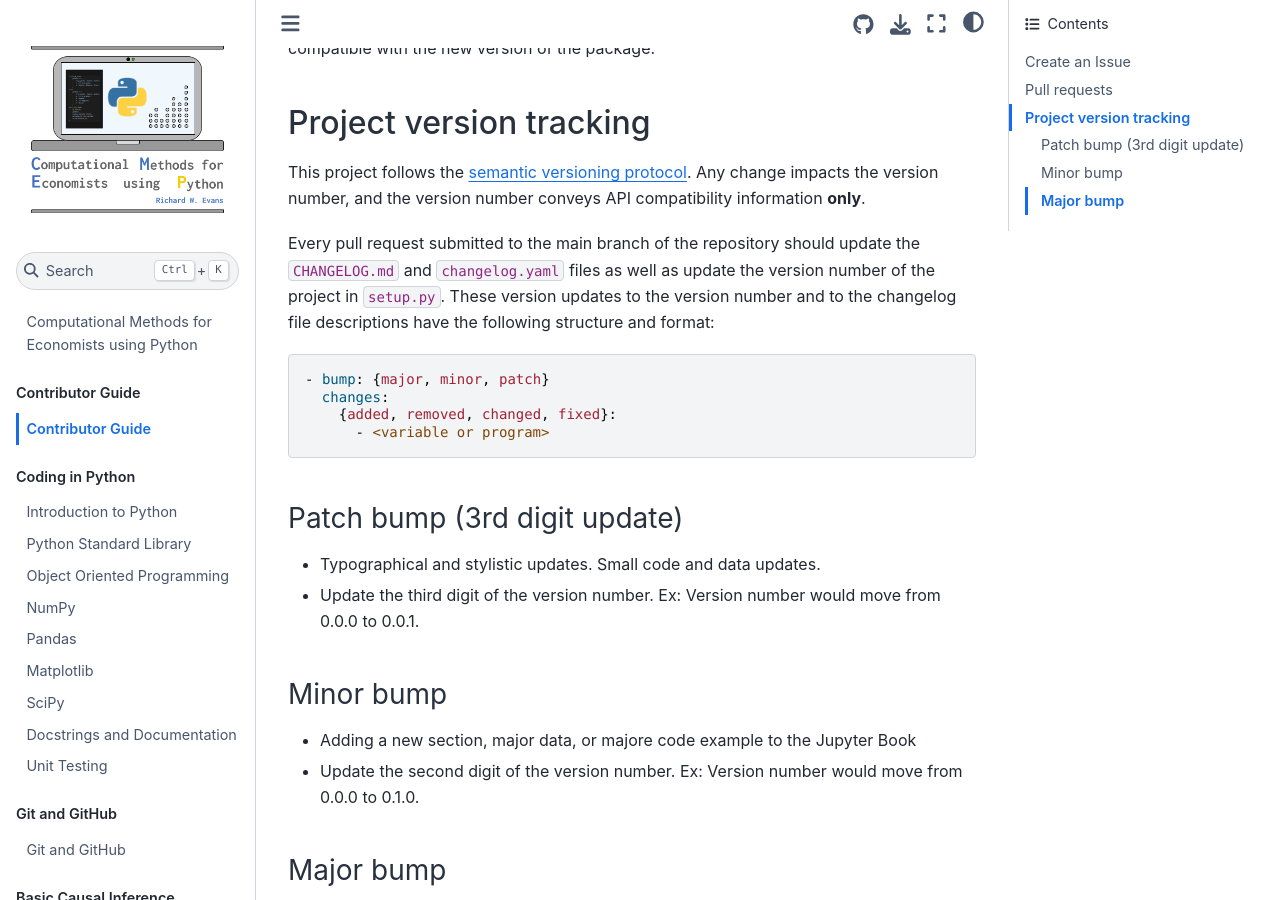
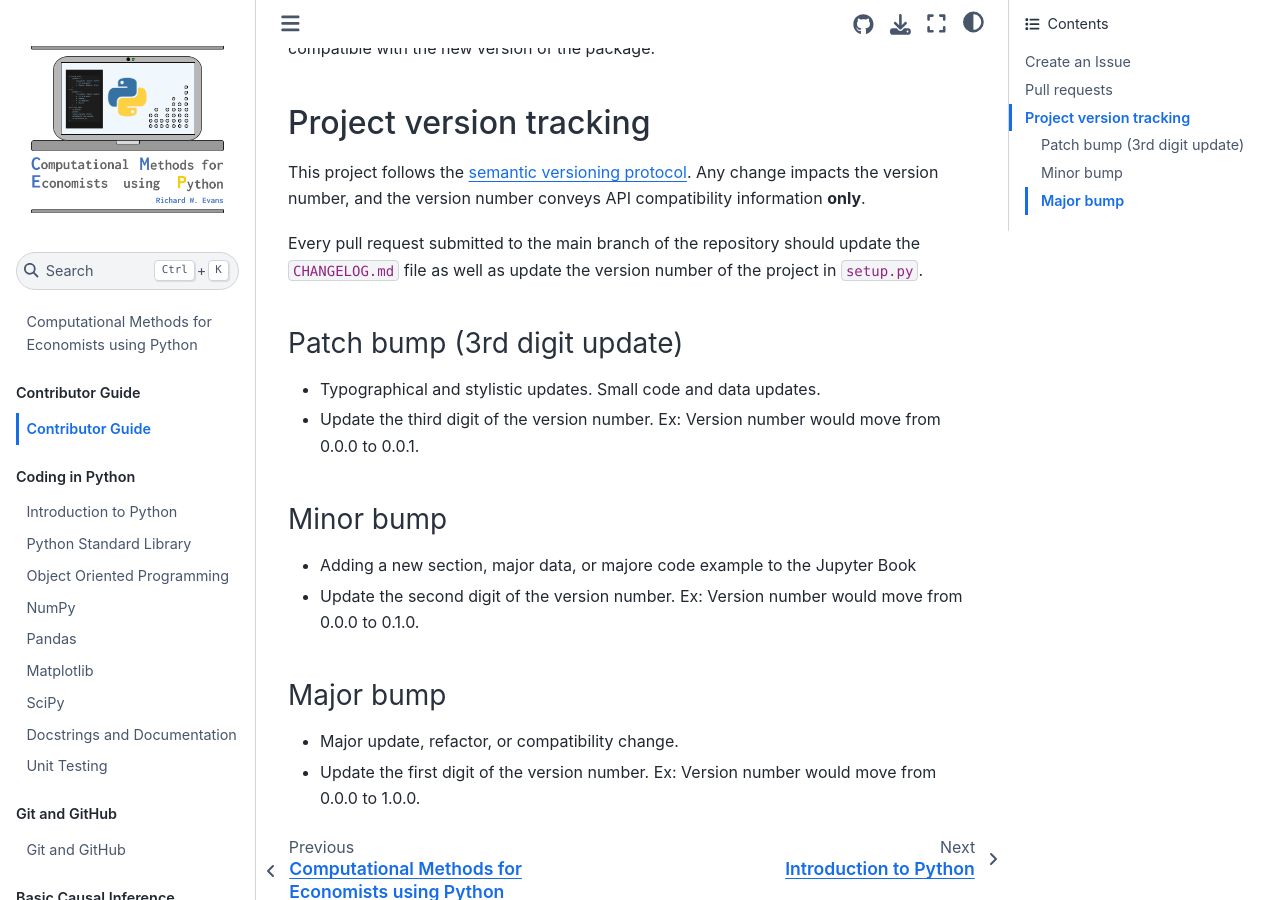
Before and after one commit to OpenSourceEcon/CompMethods, a Jupyter Book: the page built from docs/book/contrib/contributing.md, in a window 1280 px wide and 900 px high, scrolled down 1303 px. Built offline with Jupyter Book 1.0.4 settings and Sphinx 7.4.7 and the Sphinx Book theme 1.1.4, drawn with Linux system fonts in a browser that asks for light colours; pages that are not in the unit, such as notebooks, are missing from menus; comment, search, counter and statistics services are not loaded.

Commit message:
Updated some files

````diff
--- a/docs/book/contrib/contributing.md
+++ b/docs/book/contrib/contributing.md
@@ -30,13 +30,7 @@ All pull requests must be reviewed by someone else than their original author, w
 
 This project follows the [semantic versioning protocol](http://semver.org/). Any change impacts the version number, and the version number conveys API compatibility information **only**.
 
-Every pull request submitted to the main branch of the repository should update the `CHANGELOG.md` and `changelog.yaml` files as well as update the version number of the project in `setup.py`. These version updates to the version number and to the changelog file descriptions have the following structure and format:
-```yaml
-- bump: {major, minor, patch}
-  changes:
-    {added, removed, changed, fixed}:
-      - <variable or program>
-```
+Every pull request submitted to the main branch of the repository should update the `CHANGELOG.md` file as well as update the version number of the project in `setup.py`.
 
 ### Patch bump (3rd digit update)
 
````
Also changed, not shown: README.md (+1 -1 lines).
